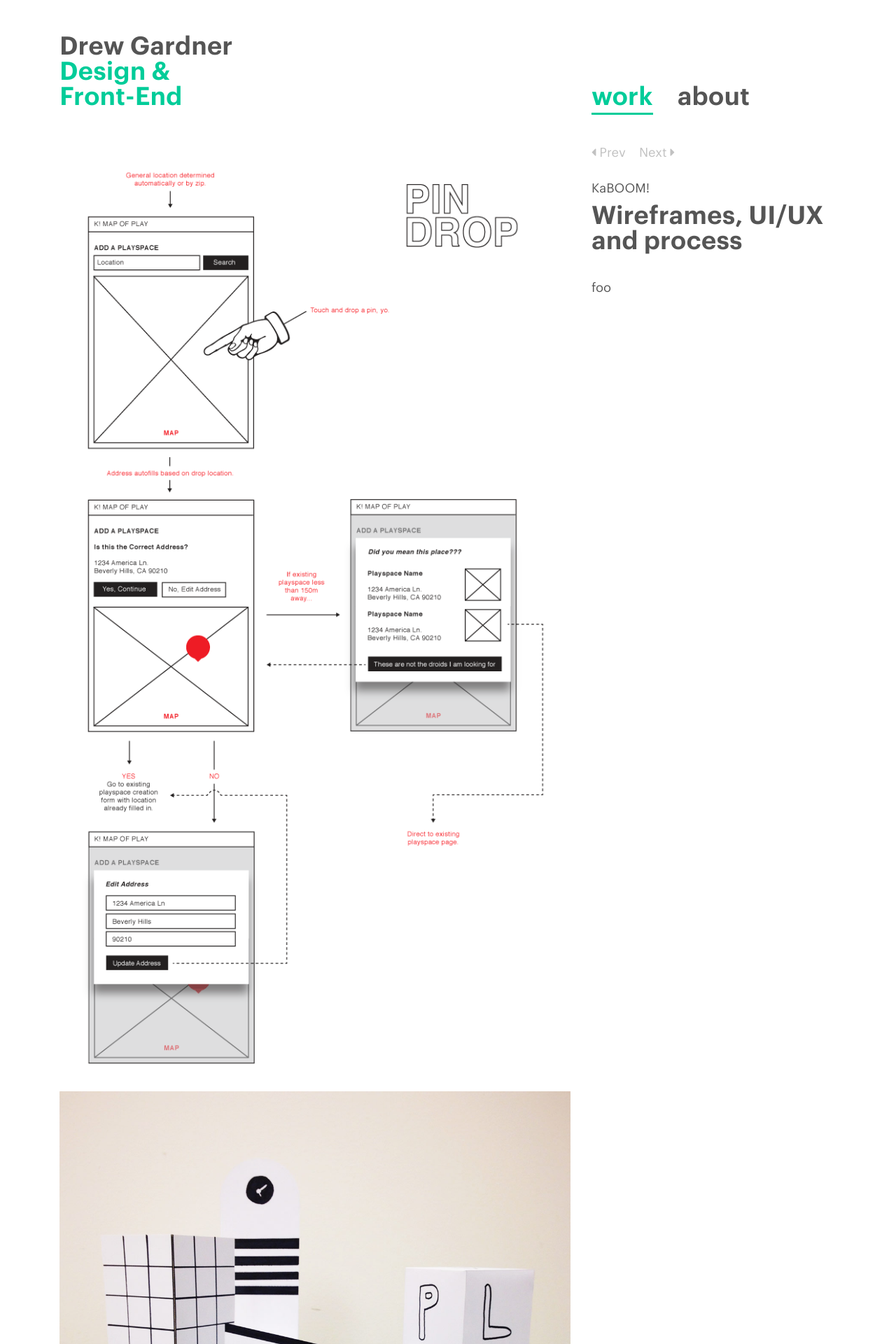
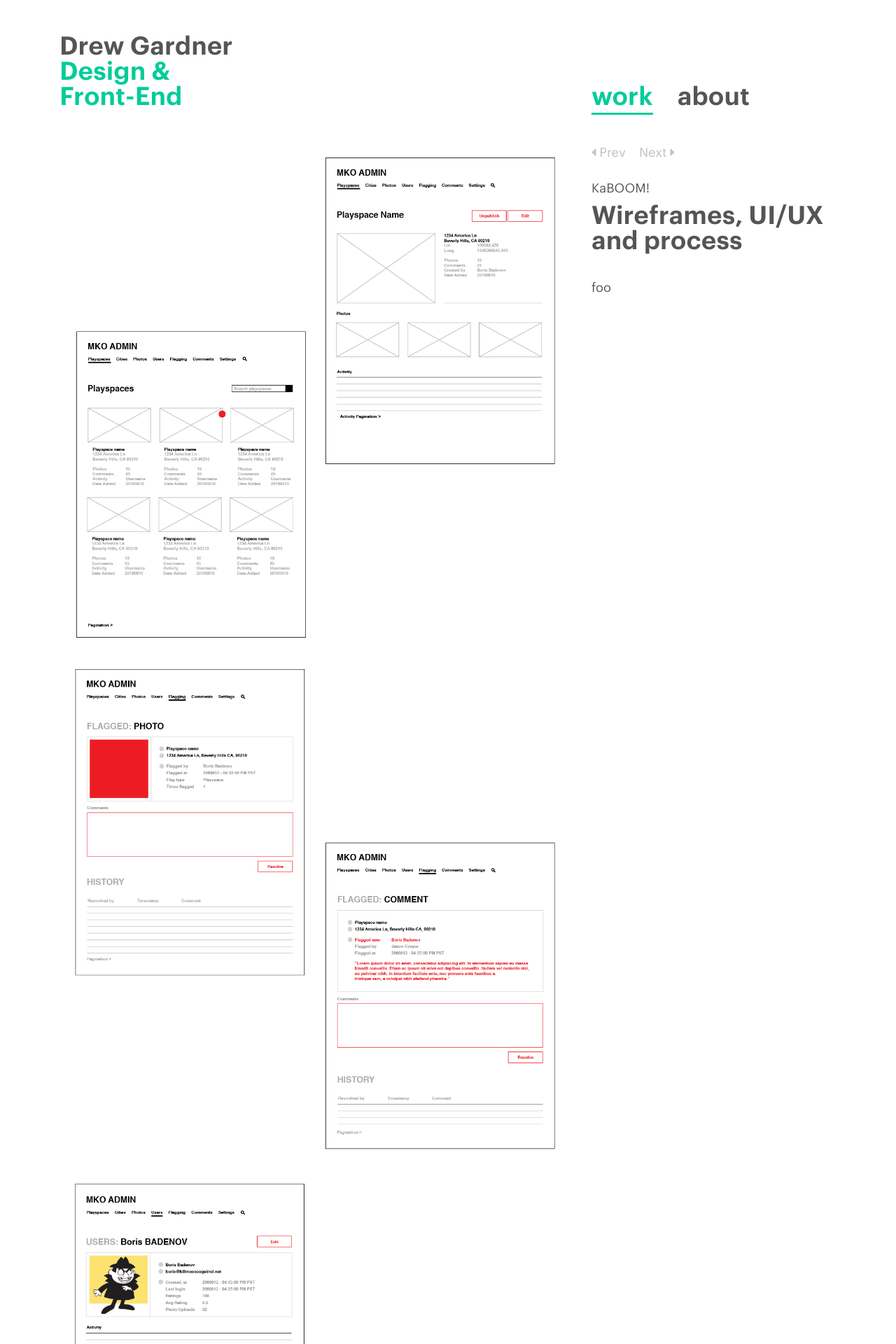
Before and after one commit to dreeeeewwwww/dreeeeewwwww.github.io, a Jekyll site: the page built from _posts/2017-09-10-kaboom-ui-ux-wireframes.html, in a window 1280 px wide. Shown: the top 1920 px of the page at 70% size. Built offline with Jekyll 4.4.1, drawn with Linux system fonts in a browser that asks for light colours; nearby versions of some CDN libraries.

Commit message:
reorder posts on index

```diff
--- a/_posts/2015-08-17-kaboom-ui-ux-wireframes.html
+++ /dev/null
@@ -1,14 +0,0 @@
----
-layout: post
-nav: Work
-title: Wireframes, UI/UX and process
-org: KaBOOM!
-excerpt: foo
-tech:
-img: /assets/image/work/kaboom-mko-pindrop.png
-tags: www
-permalink: work/kaboom-wireframes-ui-process
-img-border: true
----
-
-<img class="img-fluid" src="/assets/image/work/kaboom-play-academy-mockup.jpg" />
--- a/_posts/2015-08-20-mmfa.html
+++ b/_posts/2015-08-20-mmfa.html
@@ -4,7 +4,7 @@
 title: Graphics, illustrations and charts
 org: Media Matters for America
 excerpt: Produced while working as the in-house designer for foo progressive media watchdog non-profit foo.
-tech: Adobe jawns
+tech:
 img: /assets/image/work/mmfa-climate-playbook.png
 tags: www
 permalink: work/media-matters-for-america
--- /dev/null
+++ b/_posts/2017-09-10-kaboom-ui-ux-wireframes.html
@@ -0,0 +1,18 @@
+---
+layout: post
+nav: Work
+title: Wireframes, UI/UX and process
+org: KaBOOM!
+excerpt: foo
+tech:
+img: /assets/image/work/kaboom-mko-wireframes-02.png
+tags: www
+permalink: work/kaboom-wireframes-ui-process
+img-border: true
+---
+<img class="img-fluid" src="/assets/image/work/kaboom-mko-wireframes-03.png" />
+<img class="img-fluid" src="/assets/image/work/kaboom-mko-wireframes-01.png" />
+
+<img class="img-fluid" src="/assets/image/work/kaboom-mko-pindrop.png" />
+<img class="img-fluid border border-grey my-4" src="/assets/image/work/kaboom-odp-mockup.jpg" />
+<img class="img-fluid my-4" src="/assets/image/work/kaboom-play-academy-mockup.jpg" />
```
Also changed, not shown: _posts/2015-08-29-play-matters.html (renamed from _posts/2015-08-21-play-matters.html), _posts/2016-08-17-kaboom-site.html (renamed from _posts/2015-08-29-kaboom-site.html), assets/image/work/kaboom-mko-wireframes-01.png (added), assets/image/work/kaboom-mko-wireframes-02.png (added), assets/image/work/kaboom-mko-wireframes-03.png (added), assets/image/work/kaboom-odp-mockup.jpg (added).
